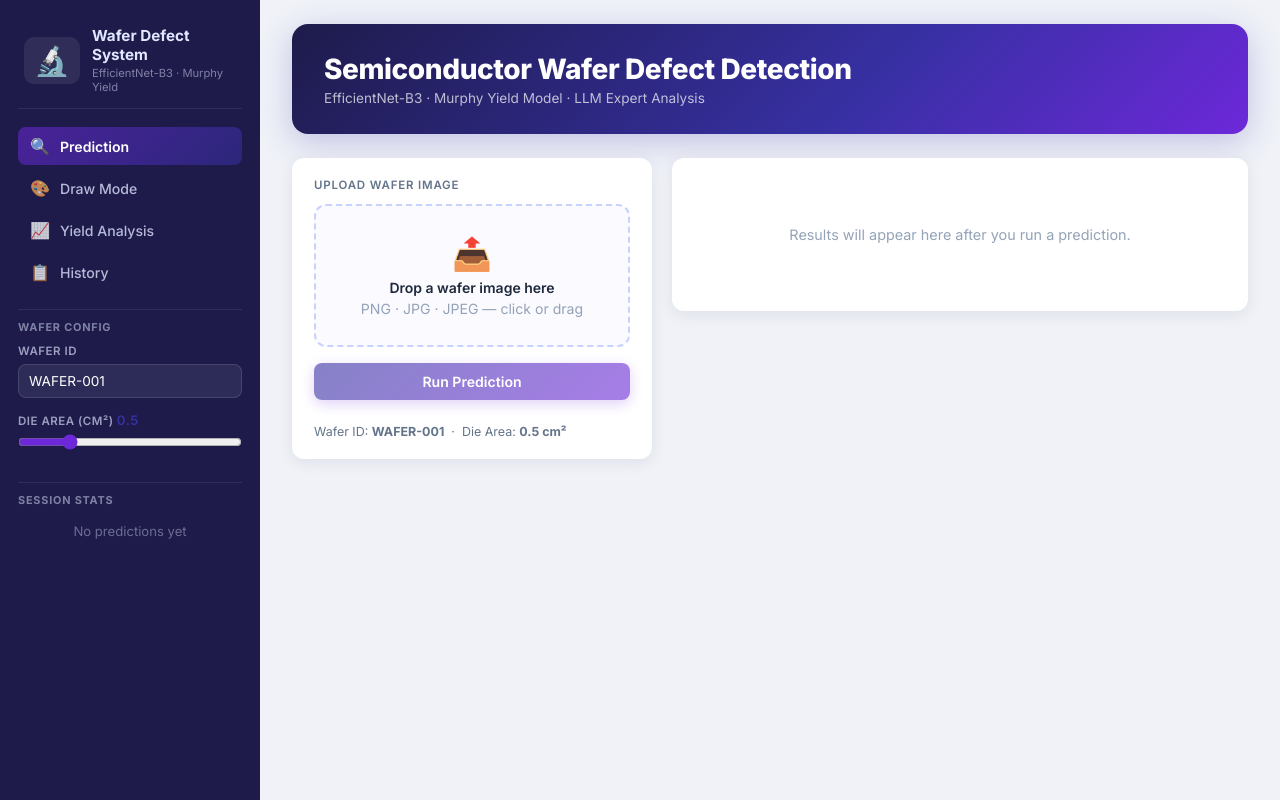
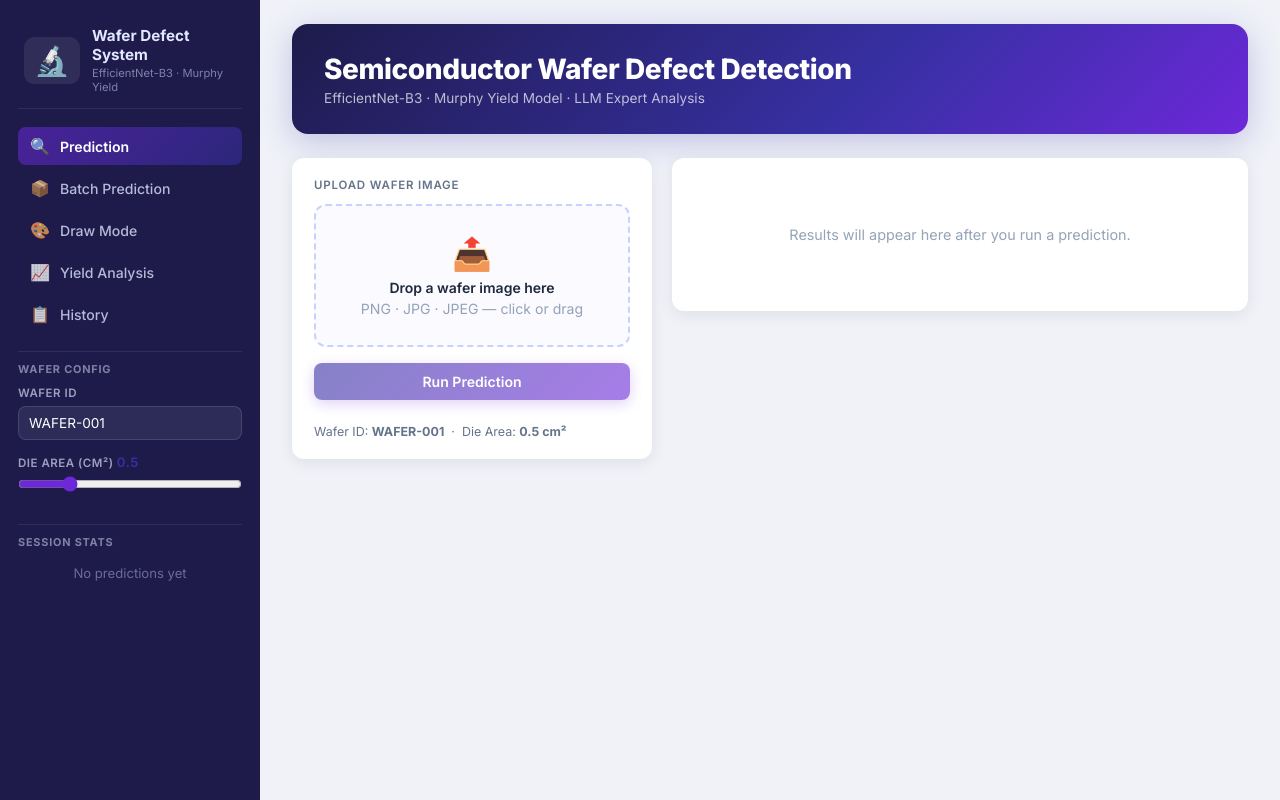
Before and after one commit to ARISTOTILE-GIT/Wafer-Detection-App, a React (Vite) app: page / in a window 1280 px wide. Built offline with nearby package versions, Linux system fonts and the light colour scheme; no server answers.

Commit message:
Update Sidebar.tsx

```diff
--- a/src/components/Sidebar.tsx
+++ b/src/components/Sidebar.tsx
@@ -18,10 +18,11 @@ export default function Sidebar({ waferId, dieArea, onWaferIdChange, onDieAreaCh
   const avgYield  = total ? (history.reduce((s, h) => s + h.yieldPct, 0) / total).toFixed(2) : "0";
 
   const links = [
-    { to: "/",        label: "Prediction",    icon: "🔍" },
-    { to: "/draw",    label: "Draw Mode",     icon: "🎨" },
-    { to: "/yield",   label: "Yield Analysis", icon: "📈" },
-    { to: "/history", label: "History",       icon: "📋" }
+    { to: "/",       label: "Prediction",       icon: "🔍" },
+    { to: "/batch",  label: "Batch Prediction",  icon: "📦" },
+    { to: "/draw",   label: "Draw Mode",         icon: "🎨" },
+    { to: "/yield",  label: "Yield Analysis",    icon: "📈" },
+    { to: "/history",label: "History",           icon: "📋" }
   ];
 
   return (
```
